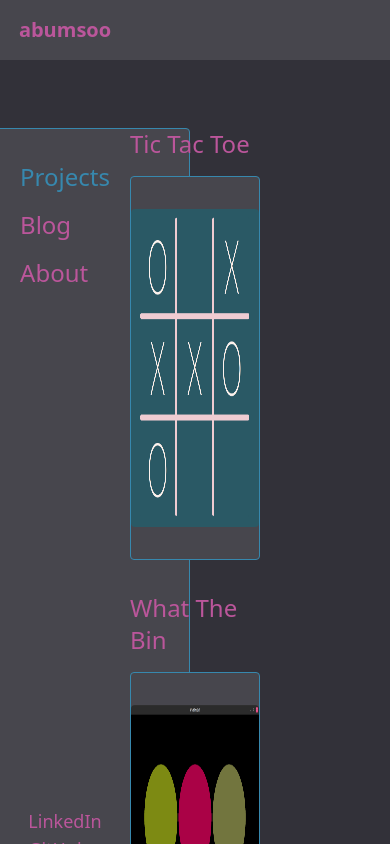
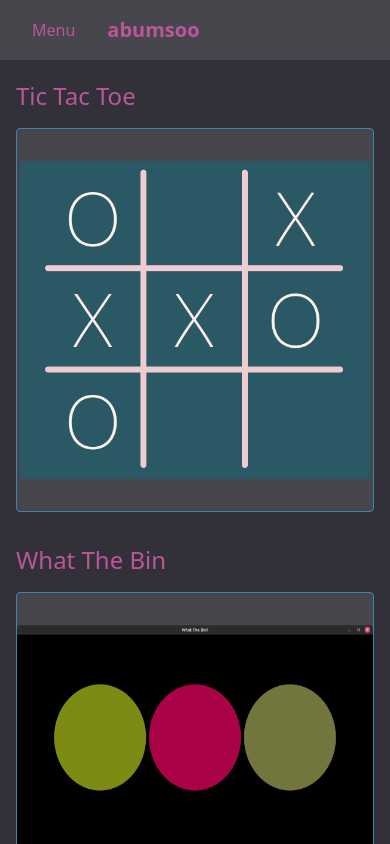
Before and after one commit to abumsoo/abumsoo.github.io, a SvelteKit app: page / in a window 390 px wide. Shown: the top 844 px of the page. Built offline with nearby package versions, Linux system fonts and the light colour scheme.

Commit message:
make it semi responsive

```diff
--- a/src/app.css
+++ b/src/app.css
@@ -10,9 +10,9 @@ body {
 	@apply w-full border border-pg-blue rounded h-96 flex justify-center py-8 bg-pg-grey-light;
 }
 
-.sidebar {
-	@apply bg-pg-grey-light flex flex-col col-span-1 justify-self-center border rounded border-pg-blue h-[768px] w-[250px] items-center place-content-between py-8;
-}
+/* .sidebar {
+	@apply bg-pg-grey-light hidden md:flex flex-col col-span-1 justify-self-center border rounded border-pg-blue md:h-[768px] md:w-[250px] items-start md:items-center place-content-between py-8;
+} */
 
 .active {
 	@apply text-pg-blue;
--- a/src/components/Card.svelte
+++ b/src/components/Card.svelte
@@ -5,7 +5,7 @@
 	export let altText: string;
 </script>
 
-<div class="col-span-1 flex flex-col gap-8">
+<div class="col-span-1 flex flex-col gap-8 mx-4">
 	<!-- Item 1 -->
 	<a class="flex flex-col gap-4" href={url}>
 		<h3 class="text-2xl">{title}</h3>
--- a/src/components/Header.svelte
+++ b/src/components/Header.svelte
@@ -1,16 +1,22 @@
+<script lang="ts">
+	export let sidebar: boolean;
+	function toggleSidebar() {
+		sidebar = !sidebar;
+	}
+</script>
+
 <header class="bg-pg-grey-light py-4 fixed w-full z-10 top-0">
-  <div class="grid grid-cols-3">
-    <div class="col-span-1 flex items-center justify-center">
-      <a href="#" class="text-pg-pink font-bold text-lg"
-        ><h1 class="text-xl">abumsoo</h1></a
-      >
-    </div>
-    <!-- <div class="col-span-1 flex items-center justify-self-center w-full">
+	<div class="flex md:grid md:grid-cols-3">
+		<div class="md:col-span-1 flex items-center justify-center">
+			<span class="md:hidden mx-8" on:click={() => toggleSidebar()}>Menu</span>
+			<a href="#" class="text-pg-pink font-bold text-lg"><h1 class="text-xl">abumsoo</h1></a>
+		</div>
+		<!-- <div class="col-span-1 flex items-center justify-self-center w-full">
       <input
         type="text"
         placeholder="Search"
         class="rounded py-2 px-4 focus:outline-none focus:ring-1 focus:ring-pg-blue border border-pg-blue bg-pg-grey-dark w-full"
       />
     </div> -->
-  </div>
+	</div>
 </header>
--- a/src/components/Sidebar.svelte
+++ b/src/components/Sidebar.svelte
@@ -1,9 +1,17 @@
-<script>
+<script lang="ts">
 	import { page } from '$app/stores';
 	import { base } from '$app/paths';
+	export let sidebar: boolean;
 </script>
 
-<div class="sidebar">
+<!-- <div
+	class={(sidebar ? 'flex flex-col gap-4 ' : 'hidden ') +
+		'bg-pg-grey-light md:flex flex-col col-span-1 justify-self-center md:border rounded border-pg-blue md:h-[768px] md:w-[250px] items-start md:items-center place-content-between py-8 pl-4 md:pl-0'}
+> -->
+<div
+	class={(sidebar ? 'flex flex-col gap-4 ' : 'hidden ') +
+		'md:flex md:flex-col md:col-span-1 md:h-[768px] md:w-[250px] md:items-center md:justify-self-center md:place-content-between bg-pg-grey-light justify-self-center pl-7 md:pl-0 md:border rounded border-pg-blue items-start place-content-between py-8'}
+>
 	<!-- Sidebar -->
 	<ul class="flex flex-col gap-4">
 		<li>
--- a/src/routes/+layout.svelte
+++ b/src/routes/+layout.svelte
@@ -1,11 +1,15 @@
-<script>
+<script lang="ts">
 	import '../app.css';
 	import Header from '../components/Header.svelte';
 	import Sidebar from '../components/Sidebar.svelte';
+	let sidebar = false;
 </script>
 
-<Header />
-<div class="grid grid-cols-3 mt-32 mb-16">
-	<Sidebar />
+<Header bind:sidebar />
+<div
+	class={(sidebar ? 'mt-10 ' : 'mt-20 ') +
+		'flex flex-col gap-4 md:grid md:grid-cols-3 md:mt-32 mb-16'}
+>
+	<Sidebar {sidebar} />
 	<slot />
 </div>
```
Also changed, not shown: 30 other files (tests, documents, lock files or other folders).
